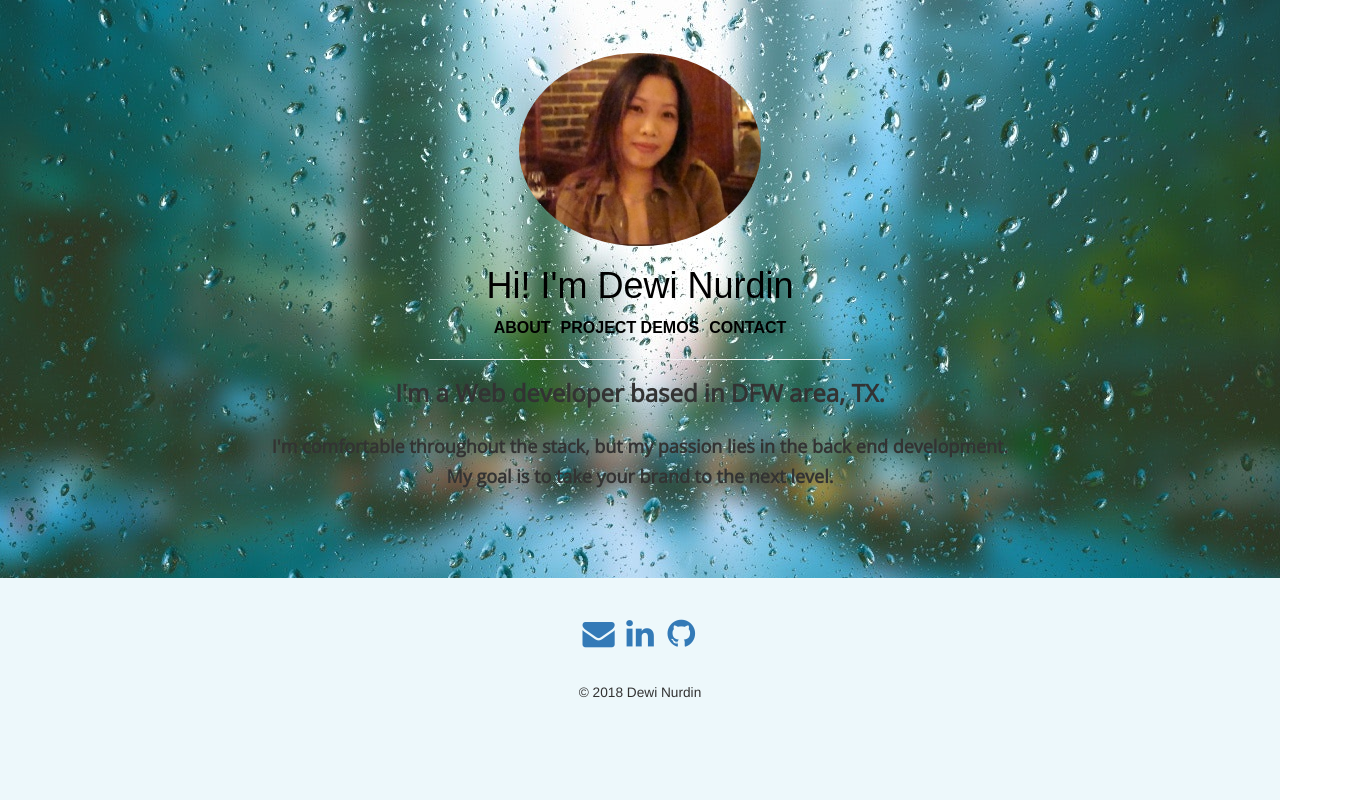
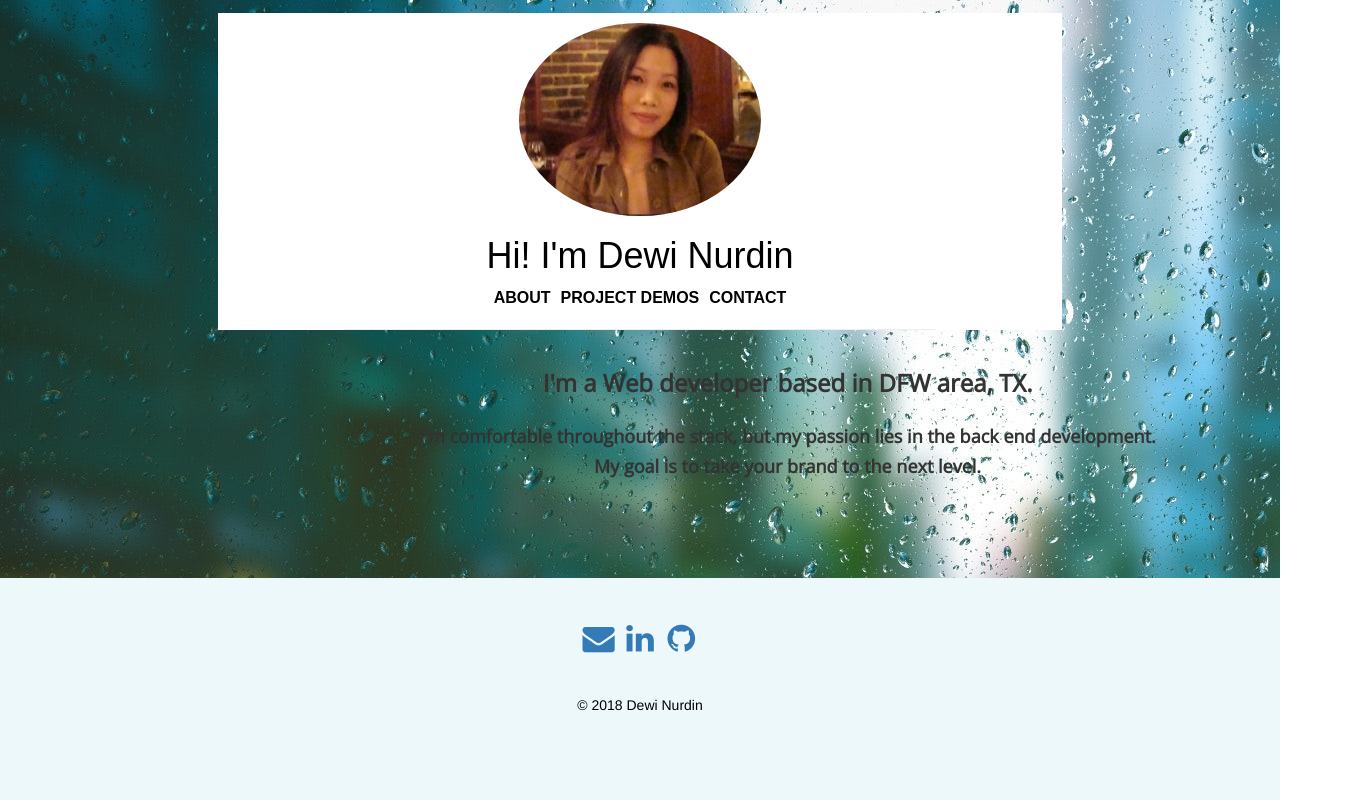
Before and after one commit to Dewinurdin/portfolio-react, a React (Create React App) app: page / in a window 1280 px wide. Shown: the whole page, 1358 px wide, since content can reach past the window. Built offline with nearby package versions, Linux system fonts and the light colour scheme; a web font is replaced by a local one.

Commit message:
made some changes

```diff
--- a/src/App.js
+++ b/src/App.js
@@ -39,8 +39,8 @@ class App extends Component {
         <Router>
             <AppDiv
               className="App"
-              style={{backgroundImage: `url(${Background})`,  backgroundRepeat: 'no-repeat',
-              backgroundPosition: 'center', width: '1200'
+              style={{background: `url(${Background})`,  backgroundRepeat: 'no-repeat',
+              width: '1200'
             }}
             >
               <ContainerDiv>
--- a/src/components/Footer.js
+++ b/src/components/Footer.js
@@ -11,7 +11,7 @@ const FooterDiv = styled.div`
 `;
 
 const SocialIconList = styled.ul`
-  margin-top: 4rem;
+  margin-top: 4.5rem;
   list-style: none;
   padding: 0;
 `;
@@ -45,7 +45,7 @@ class Footer extends Component {
             </div>
             <div className="row" id="copyright" style={{ margin: 0 }}>
               <div className="col-lg-12">
-                <p className="small">© 2018 Dewi Nurdin </p>
+                <h5 style={{color: 'black'}}>© 2018 Dewi Nurdin </h5>
               </div>
             </div>
       </FooterDiv>
--- a/src/components/Header.js
+++ b/src/components/Header.js
@@ -1,6 +1,5 @@
 import React, { Component } from 'react';
 import { Link } from 'react-router-dom';
-// import Navbar from './Navbar';
 import styled from 'styled-components';
 
 const ProfileImage = styled.img`
@@ -11,13 +10,13 @@ const ProfileImage = styled.img`
 
 const ProfileTitle = styled.h1`
   color: black;
-`
+`;
 
 const HeaderDiv = styled.div`
-  padding-top: 5vh;
   text-align: center;
   font-family: 'Zilla Slab Highlight', sans-serif;
   color: black;
+  background: white;
 `;
 
 const NavLink = styled(Link)`
--- a/src/components/stylings/globalStyle.js
+++ b/src/components/stylings/globalStyle.js
@@ -9,13 +9,19 @@ injectGlobal`
     margin: 0;
     padding: 0;
     color: ${ColorScheme.mainText};
+  }
 
-  }
   h4, h5, h6 {
     font-family: 'Open Sans', sans-serif;
   }
+  p {
+    font-size: 1.25rem;
+    color: #ffffff;
+    margin-top: 1rem;
+  }
+
   hr {
-    width: 50%;
+    width: 70%;
   }
   a {
     text-decoration: none;
@@ -29,6 +35,7 @@ injectGlobal`
     &:focus {
       text-decoration: none;
       color: ${ColorScheme.primary};
+
     }
   }
   input[type=text], textarea {
@@ -54,4 +61,35 @@ injectGlobal`
       border-color: ${ColorScheme.primary};
     }
   }
+
+  img {
+    height: 12em;
+    border-radius: 3px;
+    width: 90%;
+    margin-top: 1rem;
+    background-color: #ffffff;
+  }
+
+  @media only screen and (max-width: 375px) {
+    img {
+      height: 5rem;
+      width: 7.5rem;
+      border-radius: 3px;
+      margin-top: 1rem;
+      background-color: #ffffff;
+    }
+    p {
+      font-size: 0.65rem;
+      text-align: center;
+      padding-top: .5rem;
+    }
+
+    h1 {
+      font-size: 1px;
+      color: black;
+    }
+  }
+
+
+
 `;
--- a/src/index.scss
+++ b/src/index.scss
@@ -1,5 +1,5 @@
-body {
-  margin: 0;
-  padding: 0;
-  font-family: sans-serif;
-}
+// body {
+//   margin: 0;
+//   padding: 0;
+//   font-family: sans-serif;
+// }
--- a/src/pages/Code.js
+++ b/src/pages/Code.js
@@ -1,22 +1,9 @@
 import React, { Component } from "react";
 import { Container, Row, Col } from 'reactstrap';
-import styled from 'styled-components';
 
 import "../components/stylings/ColorScheme";
+import '../components/stylings/globalStyle'
 
-const Image = styled.img`
-  height: 15em;
-  border-radius: 3px;
-  width: 90%;
-  margin-top: 1rem;
-  background-color: #ffffff;
-`;
-
-const P = styled.p`
-  font-size: 1.25rem;
-  color: #ffffff;
-  margin-top: 1rem;
-`;
 
 class Code extends Component {
   constructor(props) {
@@ -58,69 +45,69 @@ class Code extends Component {
 
   render() {
     return (
-      <Container fluid style={{ textAlign: 'center' }}>
+      <Container style={{ textAlign: 'center' }}>
         <Row>
           <Col xs="4">
-              <Image src={this.state.fwamImageUrl} alt='Fort Worth Aviation'
+              <img src={this.state.fwamImageUrl} alt='Fort Worth Aviation'
                 name="fwam"
                 style={{ padding: '2rem' }}
                 onClick={this.buttonClick}
                 rounded responsive
                 />
-                  <P style={{color: 'white'}}><strong>Fort Worth Aviation Museum</strong></P>
+                  <p style={{color: 'white'}}><strong>Fort Worth Aviation Museum</strong></p>
             </Col>
             <Col xs="4">
-              <Image src={this.state.krhx3ImageUrl} alt='KRHX3'
+              <img src={this.state.krhx3ImageUrl} alt='KRHX3'
                 name="krhx3"
                 onClick={this.buttonClick}
                 rounded responsive
                 />
-                  <P><strong>KRHX3</strong></P>
+                  <p><strong>KRHX3</strong></p>
             </Col>
 
             <Col xs="4">
-              <Image  src={this.state.liquorLandImageUrl} alt='Liquor Land'
+              <img  src={this.state.liquorLandImageUrl} alt='Liquor Land'
                 name="liquorland"
                 onClick={this.buttonClick}
                 rounded responsive
                 />
-                  <P><strong>Liquor Land</strong></P>
+                  <p><strong>Liquor Land</strong></p>
             </Col>
 
             <Col xs="4">
-              <Image   src={this.state.spotifyImageUrl} alt='spotify'
+              <img   src={this.state.spotifyImageUrl} alt='spotify'
                 name="spotify"
                 onClick={this.buttonClick}
                 rounded responsive
                 />
-                  <P><strong>Spotify Project</strong></P>
+                  <p><strong>Spotify Project</strong></p>
             </Col>
 
             <Col xs="4">
-              <Image  src={this.state.giphyImageUrl} alt='giphy ajax'
+              <img  src={this.state.giphyImageUrl} alt='giphy ajax'
                 name="giphy"
                 onClick={this.buttonClick}
                 rounded responsive
                 />
-                  <P><strong>AJAX with Giphy API</strong></P>
+                  <p><strong>AJAX with Giphy API</strong></p>
             </Col>
 
             <Col xs="4">
-              <Image  src={this.state.crystalImageUrl} alt='Crystal Game'
+              <img  src={this.state.crystalImageUrl} alt='Crystal Game'
                 name="crystalgame"
                 onClick={this.buttonClick}
                 rounded responsive
                 />
-                  <P><strong>Crystal Collector Game</strong></P>
+                  <p><strong>Crystal Collector Game</strong></p>
             </Col>
 
             <Col xs="4">
-              <Image src={this.state.friendsAppImageUrl} alt='friends'
+              <img src={this.state.friendsAppImageUrl} alt='friends'
                 name="friendsFinder"
                 onClick={this.buttonClick}
                 rounded responsive
                 />
-                  <P><strong>Friend Finder</strong></P>
+                  <p><strong>Friend Finder</strong></p>
             </Col>
 
             {/* <Col xs={4} md={4}>
--- a/src/pages/Home.js
+++ b/src/pages/Home.js
@@ -5,13 +5,13 @@ import { Container } from 'reactstrap'
 class Home extends Component {
   render() {
     return (
-      <div style={{ textAlign: 'center' }}>
+      <Container style={{ textAlign: 'center' }}>
         <CenteredHeader><strong>I'm a Web developer based in DFW area, TX.</strong></CenteredHeader>
 
         <h4><strong>I'm comfortable throughout the stack, but my passion lies in the back end development.</strong></h4>
         <h4><strong>My goal is to take your brand to the next level.</strong></h4>
 
-      </div>
+      </Container>
     );
   }
 }
```
